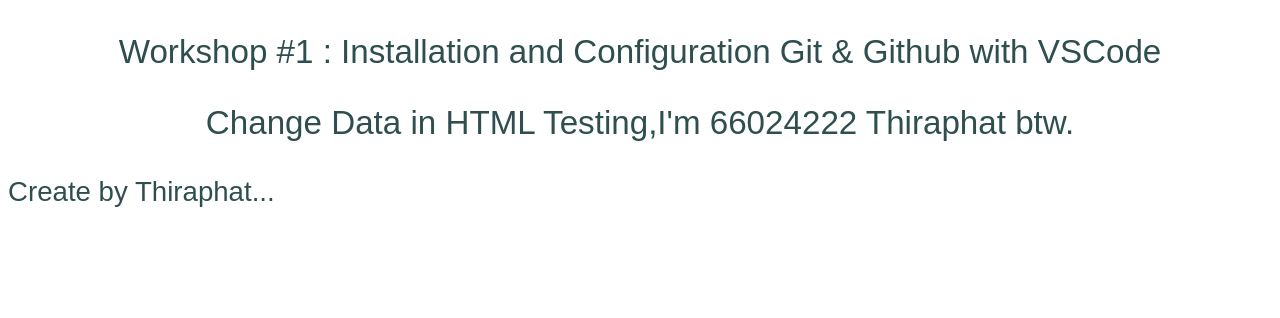
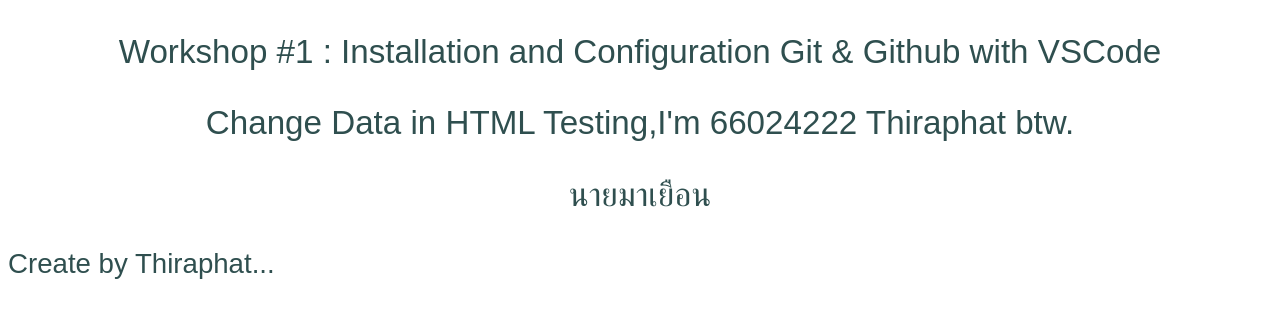
Before and after one commit to ThiraphatNice/CSI204L001, a plain HTML site: page index.html in a window 1280 px wide. Drawn offline with Linux system fonts and the light colour scheme.

Commit message:
Nine is coming

```diff
--- a/index.html
+++ b/index.html
@@ -12,6 +12,7 @@
             Workshop #1 : Installation and Configuration Git & Github with VSCode
         </p>
         <p>Change Data in HTML Testing,I'm 66024222 Thiraphat btw.</p>
+        <p>นายมาเยือน</p>
     </center>
     <p>
         Create by Thiraphat...
```
